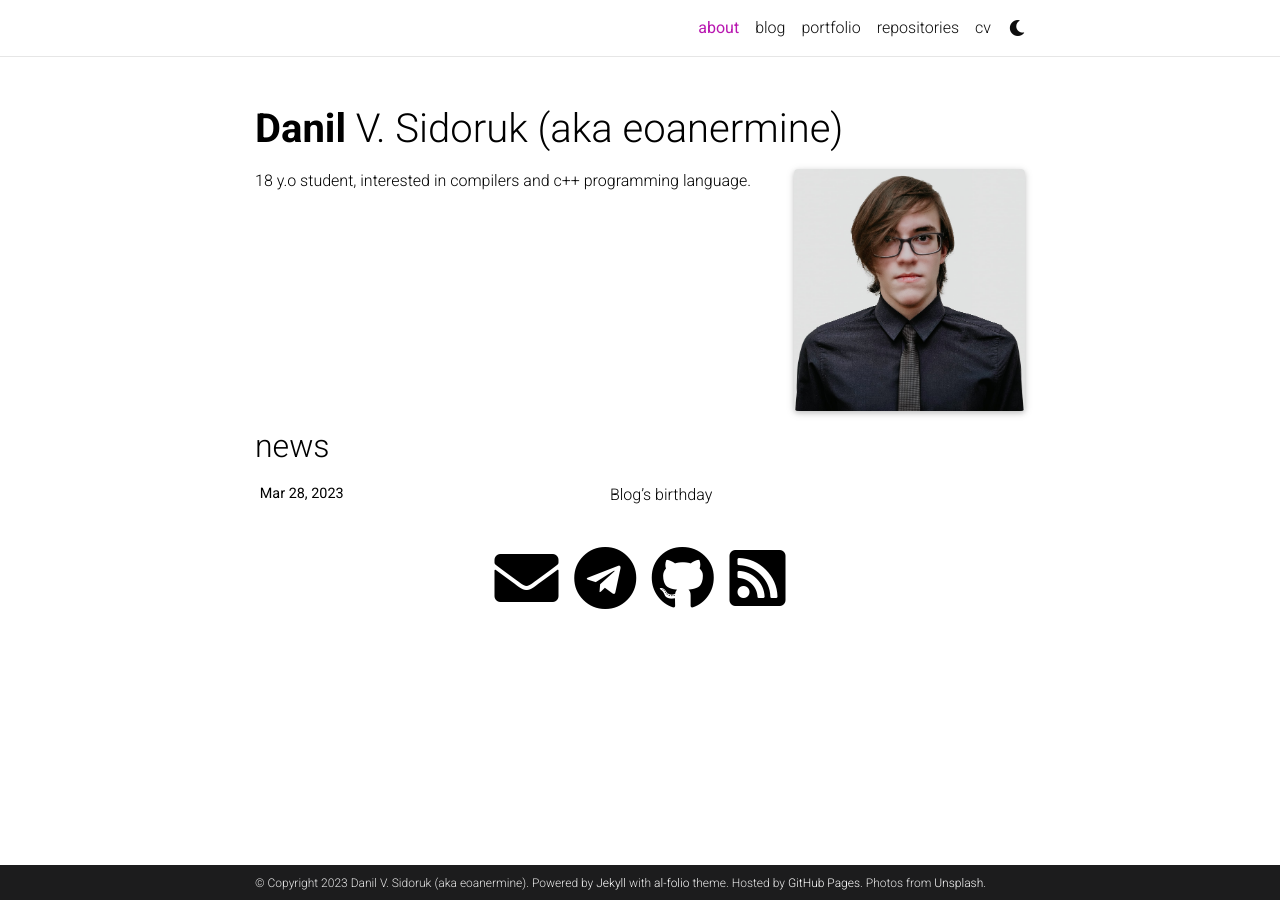
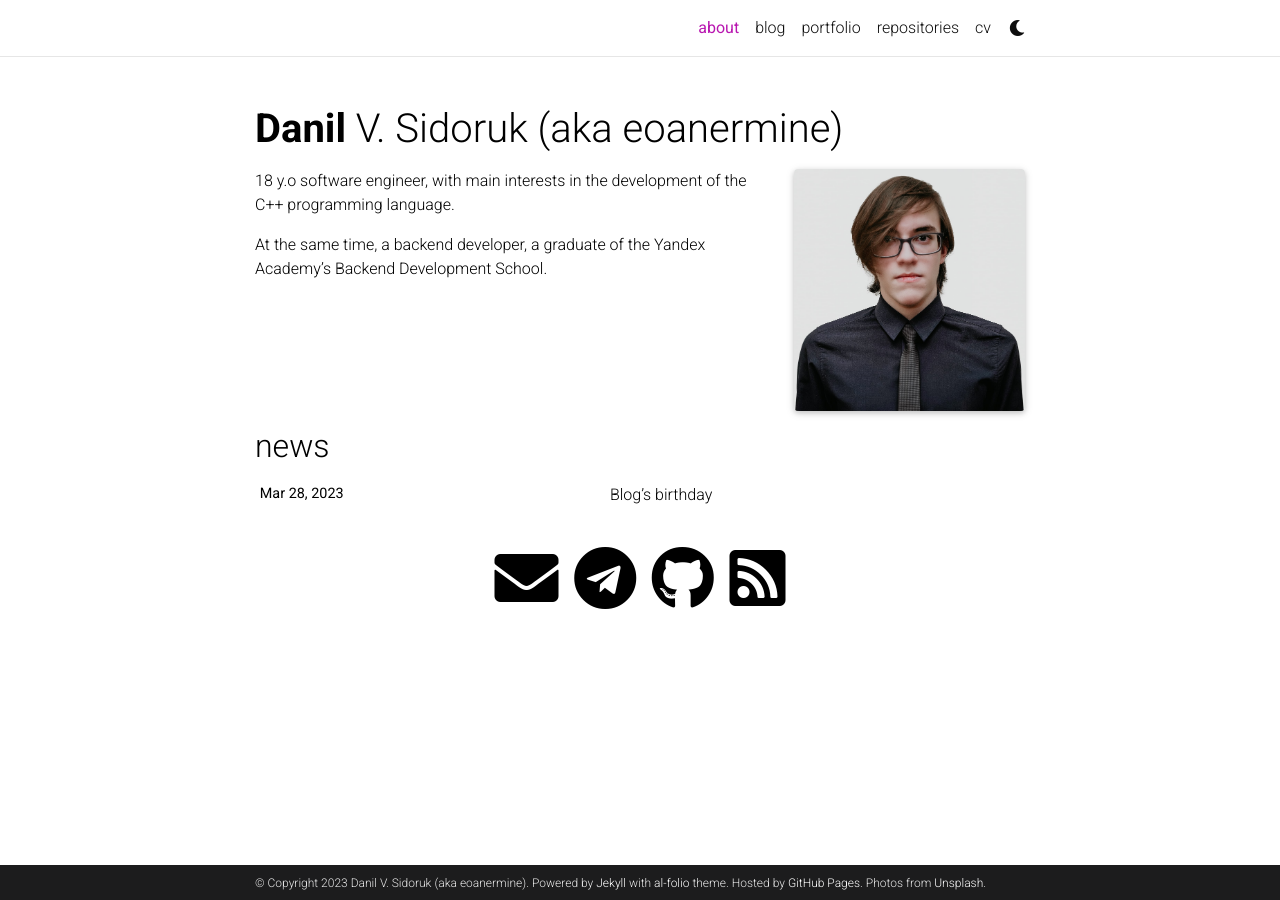
Before and after one commit to eoan-ermine/eoan-ermine.github.io, a Jekyll site: the page built from _pages/about.md, in a window 1280 px wide. Built offline with Jekyll 4.4.1, drawn with Linux system fonts in a browser that asks for light colours; full-size pictures stand in for the smaller copies a plugin makes; comment, search, counter and statistics services are not loaded; a style sheet for code colours, icons or effects is not loaded.

Commit message:
Update about information

```diff
--- a/_pages/about.md
+++ b/_pages/about.md
@@ -15,4 +15,6 @@ selected_papers: false # includes a list of papers marked as "selected={true}"
 social: true  # includes social icons at the bottom of the page
 ---
 
-18 y.o student, interested in compilers and c++ programming language.
+18 y.o software engineer, with main interests in the development of the C++ programming language.
+
+At the same time, a backend developer, a graduate of the Yandex Academy's Backend Development School.
```
